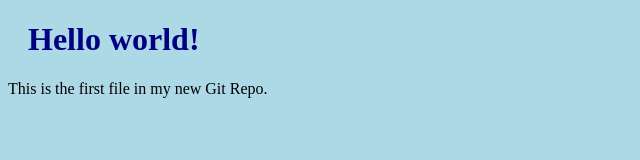
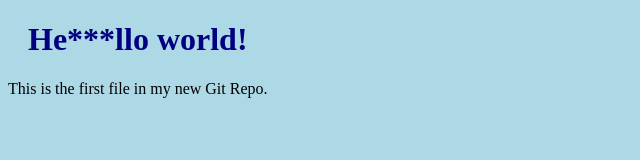
Before and after one commit to Manender80801/do180, a plain HTML site: page index.html in a window 1280 px wide. Shown: the whole page, without its empty margins (0-640 px from the left). Drawn offline with Linux system fonts and the light colour scheme.

Commit message:
updated indexfile

```diff
--- a/index.html
+++ b/index.html
@@ -6,7 +6,7 @@
 </head>
 <body>
 
-<h1>Hello world!</h1>
+<h1>He***llo world!</h1>
 <p>This is the first file in my new Git Repo.</p>
 
 </body>
```
